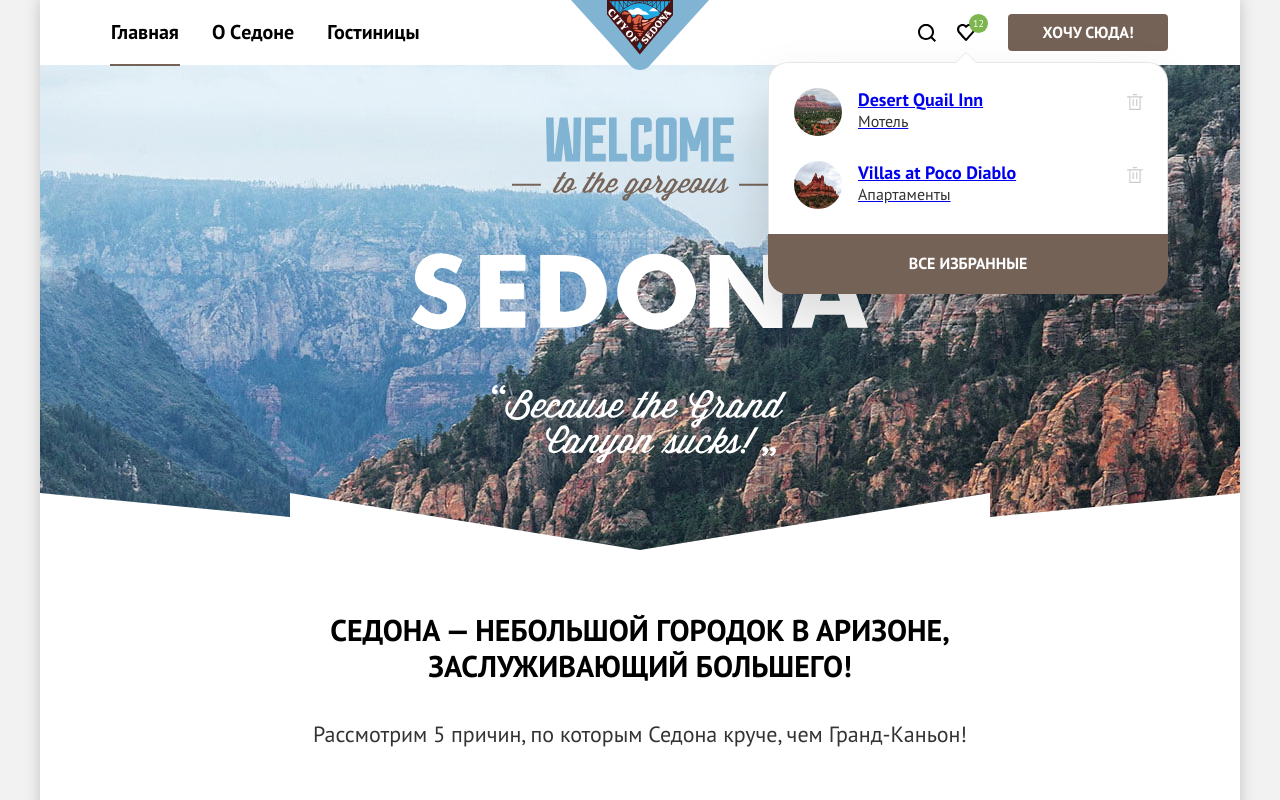
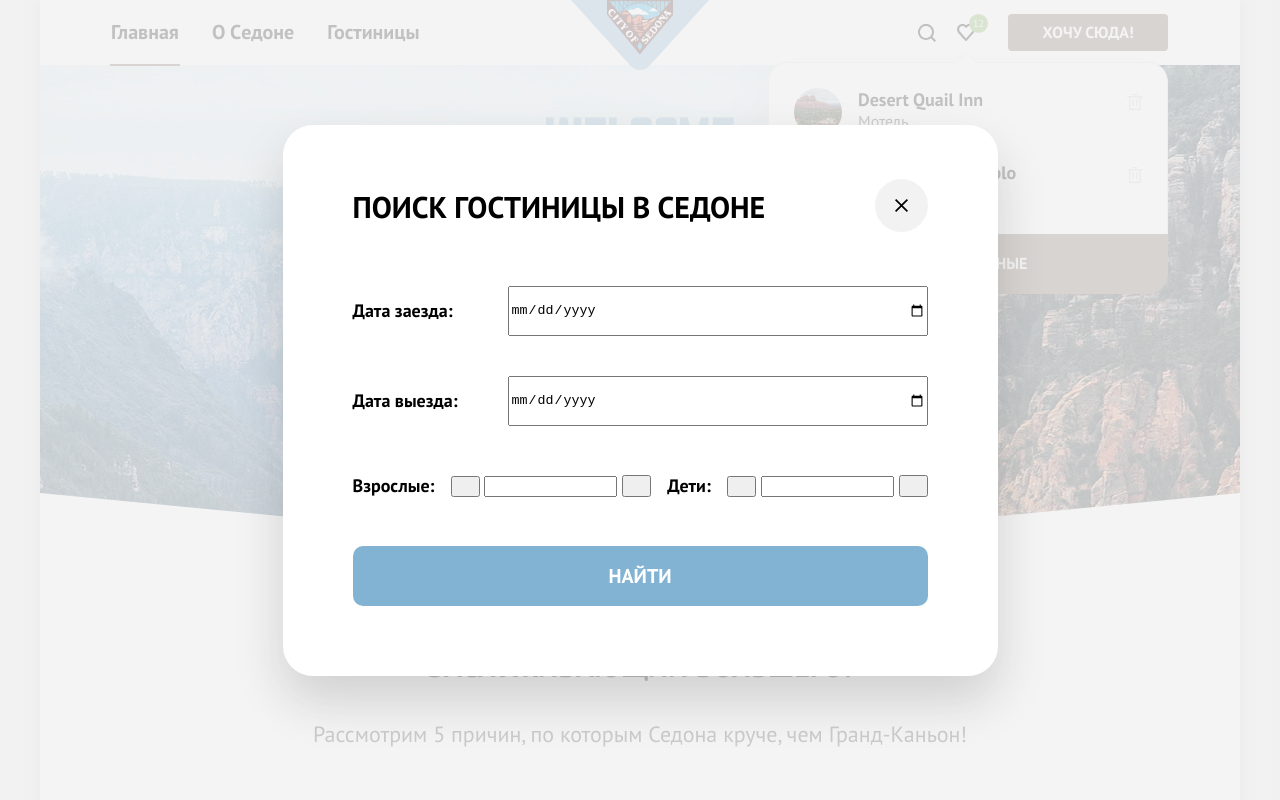
Before and after one commit to akimovatatiana/1912067-sedona-32, a website: page index.html in a window 1280 px wide. Shown: the top 800 px of the page. Drawn offline with Linux system fonts and the light colour scheme.

Commit message:
Started modal layout & styling

```diff
--- a/index.html
+++ b/index.html
@@ -241,5 +241,65 @@
       </section>
     </footer>
   </div>
+
+  <div class="page-modal">
+    <div class="page-modal__content modal">
+      <button class="button modal__close-button">
+        <span class="visually-hidden">Закрыть</span>
+        <svg class="modal__close-icon" aria-hidden="true" focusable="false" width="13" height="13" viewBox="0 0 13 13" fill="none" xmlns="http://www.w3.org/2000/svg">
+          <path d="M13 1.2L11.8 0L6.5 5.3L1.2 0L0 1.2L5.3 6.5L0 11.8L1.2 13L6.5 7.7L11.8 13L13 11.8L7.7 6.5L13 1.2Z"/>
+        </svg>
+      </button>
+      <section class="modal__content">
+        <h2 class="modal__title">Поиск гостиницы в Седоне</h2>
+        <form class="modal__form search-form" action="https://echo.htmlacademy.ru/" method="post">
+          <div class="search-form__row">
+            <label class="search-form__label" for="arrival-date">Дата заезда:</label>
+            <input class="search-form__field" type="date" id="arrival-date" name="arrival-date">
+          </div>
+          <div class="search-form__row">
+            <label class="search-form__label" for="departure-date">Дата выезда:</label>
+            <input class="search-form__field" type="date" id="departure-date" name="departure-date">
+          </div>
+          <div class="search-form__row">
+            <label class="search-form__label" for="adults">Взрослые:</label>
+            <div class="search-form__counter counter">
+              <button class="counter__button">
+                <svg class="counter__icon" aria-hidden="true" focusable="false"  width="13" height="1" viewBox="0 0 13 1" fill="none" xmlns="http://www.w3.org/2000/svg">
+                  <path opacity="0.3" d="M0 0L0 1L13 1V0L0 0Z"/>
+                </svg>
+                <span class="visually-hidden">Уменьшить счетчик</span>
+              </button>
+              <input class="search-form__number counter__number" type="number" id="adults" name="adults">
+              <button class="counter__button">
+                <svg class="counter__icon" aria-hidden="true" focusable="false" width="13" height="13" viewBox="0 0 13 13" fill="none" xmlns="http://www.w3.org/2000/svg">
+                  <path d="M13 6H7V0H6V6H0V7H6V13H7V7H13V6Z"/>
+                </svg>
+                <span class="visually-hidden">Увеличить счетчик</span>
+              </button>
+            </div>
+            <label class="search-form__label" for="children">Дети:</label>
+            <div class="search-form__counter counter">
+              <button class="counter__button">
+                <svg class="counter__icon" aria-hidden="true" focusable="false"  width="13" height="1" viewBox="0 0 13 1" fill="none" xmlns="http://www.w3.org/2000/svg">
+                  <path opacity="0.3" d="M0 0L0 1L13 1V0L0 0Z"/>
+                </svg>
+                <span class="visually-hidden">Уменьшить счетчик</span>
+              </button>
+              <input class="search-form__number counter__number" type="number" id="children" name="children">
+              <button class="counter__button">
+                <svg class="counter__icon" aria-hidden="true" focusable="false" width="13" height="13" viewBox="0 0 13 13" fill="none" xmlns="http://www.w3.org/2000/svg">
+                  <path d="M13 6H7V0H6V6H0V7H6V13H7V7H13V6Z"/>
+                </svg>
+                <span class="visually-hidden">Увеличить счетчик</span>
+              </button>
+            </div>
+          </div>
+          <button class="button search-form__button" type="submit">Найти</button>
+        </form>
+      </section>
+    </div>
+  </div>
+
 </body>
 </html>
--- a/styles/project/blocks/fav-list.css
+++ b/styles/project/blocks/fav-list.css
@@ -21,6 +21,7 @@
   grid-template-rows: 24px 24px;
   grid-column-gap: 16px;
   padding: 10px;
+  text-decoration: none;
 }
 
 .fav-list__link:hover {
@@ -45,6 +46,7 @@
 .fav-list__title {
   font-weight: 700;
   line-height: 24px;
+  color: #000000;
 }
 
 .fav-list__type {
--- /dev/null
+++ b/styles/project/blocks/modal.css
@@ -0,0 +1,57 @@
+.modal {
+  width: 715px;
+  padding: 62px 70px 70px;
+  background-color: #FFFFFF;
+  box-shadow: 0 25px 50px rgba(0, 0, 0, 0.15);
+  border-radius: 30px;
+}
+
+.modal__content {
+  position: relative;
+}
+
+.modal__close-button {
+  display: flex;
+  align-items: center;
+  justify-content: center;
+  position: absolute;
+  padding: 0;
+  top: 54px;
+  right: 70px;
+  width: 53px;
+  height: 53px;
+  background-color: #F2F2F2;
+  border-radius: 50%;
+  z-index: 1;
+}
+
+.modal__close-icon {
+  fill: #000000;
+}
+
+.modal__close-button:hover {
+  background-color: #E6E6E6;
+}
+
+.modal__close-button:focus {
+  background: #E6E6E6;
+  box-shadow: 0 0 0 3px #83B3D3;
+}
+
+.modal__close-button:active {
+  background-color: #E6E6E6;
+  box-shadow: none;
+}
+
+.modal__close-button:active .modal__close-icon {
+  opacity: 0.3;
+}
+
+.modal__title {
+  margin-top: 0;
+  margin-bottom: 59px;
+  font-weight: 700;
+  font-size: 30px;
+  line-height: 40px;
+  text-transform: uppercase;
+}
--- /dev/null
+++ b/styles/project/blocks/page-modal.css
@@ -0,0 +1,15 @@
+.page-modal {
+  display: flex;
+  width: 100%;
+  height: 100%;
+  position: fixed;
+  top: 0;
+  left: 0;
+  background: rgba(242, 242, 242, 0.8);
+  z-index: 1;
+}
+
+.page-modal__content {
+  position: relative;
+  margin: auto;
+}
--- /dev/null
+++ b/styles/project/blocks/search-form.css
@@ -0,0 +1,32 @@
+.search-form__row {
+  display: flex;
+  align-items: center;
+  justify-content: space-between;
+  margin-bottom: 40px;
+}
+
+.search-form__label {
+  font-weight: 700;
+  line-height: 40px;
+}
+
+.search-form__field {
+  width: 420px;
+  height: 50px;
+}
+
+.search-form__number {
+  width: 133px;
+}
+
+.search-form__button {
+  width: 100%;
+  padding: 10px 0;
+  font-weight: 700;
+  font-size: 20px;
+  line-height: 40px;
+  color: #FFFFFF;
+  background: #83B3D3;
+  border-radius: 10px;
+  text-transform: uppercase;
+}
--- a/styles/project/import.css
+++ b/styles/project/import.css
@@ -30,3 +30,6 @@
 @import "blocks/catalog.css";
 @import "blocks/pagination.css";
 @import "blocks/hotels-per-page.css";
+@import "blocks/page-modal.css";
+@import "blocks/modal.css";
+@import "blocks/search-form.css";
--- a/styles/styles.css
+++ b/styles/styles.css
@@ -341,6 +341,7 @@ html {
   grid-template-rows: 24px 24px;
   grid-column-gap: 16px;
   padding: 10px;
+  text-decoration: none;
 }
 
 .fav-list__link:hover {
@@ -365,6 +366,7 @@ html {
 .fav-list__title {
   font-weight: 700;
   line-height: 24px;
+  color: #000000;
 }
 
 .fav-list__type {
@@ -1539,3 +1541,110 @@ html {
   border: 2px solid #E6E6E6;
   color: rgba(51, 51, 51, 0.3);
 }
+
+.page-modal {
+  display: flex;
+  width: 100%;
+  height: 100%;
+  position: fixed;
+  top: 0;
+  left: 0;
+  background: rgba(242, 242, 242, 0.8);
+  z-index: 1;
+}
+
+.page-modal__content {
+  position: relative;
+  margin: auto;
+}
+
+.modal {
+  width: 715px;
+  padding: 62px 70px 70px;
+  background-color: #FFFFFF;
+  box-shadow: 0 25px 50px rgba(0, 0, 0, 0.15);
+  border-radius: 30px;
+}
+
+.modal__content {
+  position: relative;
+}
+
+.modal__close-button {
+  display: flex;
+  align-items: center;
+  justify-content: center;
+  position: absolute;
+  padding: 0;
+  top: 54px;
+  right: 70px;
+  width: 53px;
+  height: 53px;
+  background-color: #F2F2F2;
+  border-radius: 50%;
+  z-index: 1;
+}
+
+.modal__close-icon {
+  fill: #000000;
+}
+
+.modal__close-button:hover {
+  background-color: #E6E6E6;
+}
+
+.modal__close-button:focus {
+  background: #E6E6E6;
+  box-shadow: 0 0 0 3px #83B3D3;
+}
+
+.modal__close-button:active {
+  background-color: #E6E6E6;
+  box-shadow: none;
+}
+
+.modal__close-button:active .modal__close-icon {
+  opacity: 0.3;
+}
+
+.modal__title {
+  margin-top: 0;
+  margin-bottom: 59px;
+  font-weight: 700;
+  font-size: 30px;
+  line-height: 40px;
+  text-transform: uppercase;
+}
+
+.search-form__row {
+  display: flex;
+  align-items: center;
+  justify-content: space-between;
+  margin-bottom: 40px;
+}
+
+.search-form__label {
+  font-weight: 700;
+  line-height: 40px;
+}
+
+.search-form__field {
+  width: 420px;
+  height: 50px;
+}
+
+.search-form__number {
+  width: 133px;
+}
+
+.search-form__button {
+  width: 100%;
+  padding: 10px 0;
+  font-weight: 700;
+  font-size: 20px;
+  line-height: 40px;
+  color: #FFFFFF;
+  background: #83B3D3;
+  border-radius: 10px;
+  text-transform: uppercase;
+}
```
